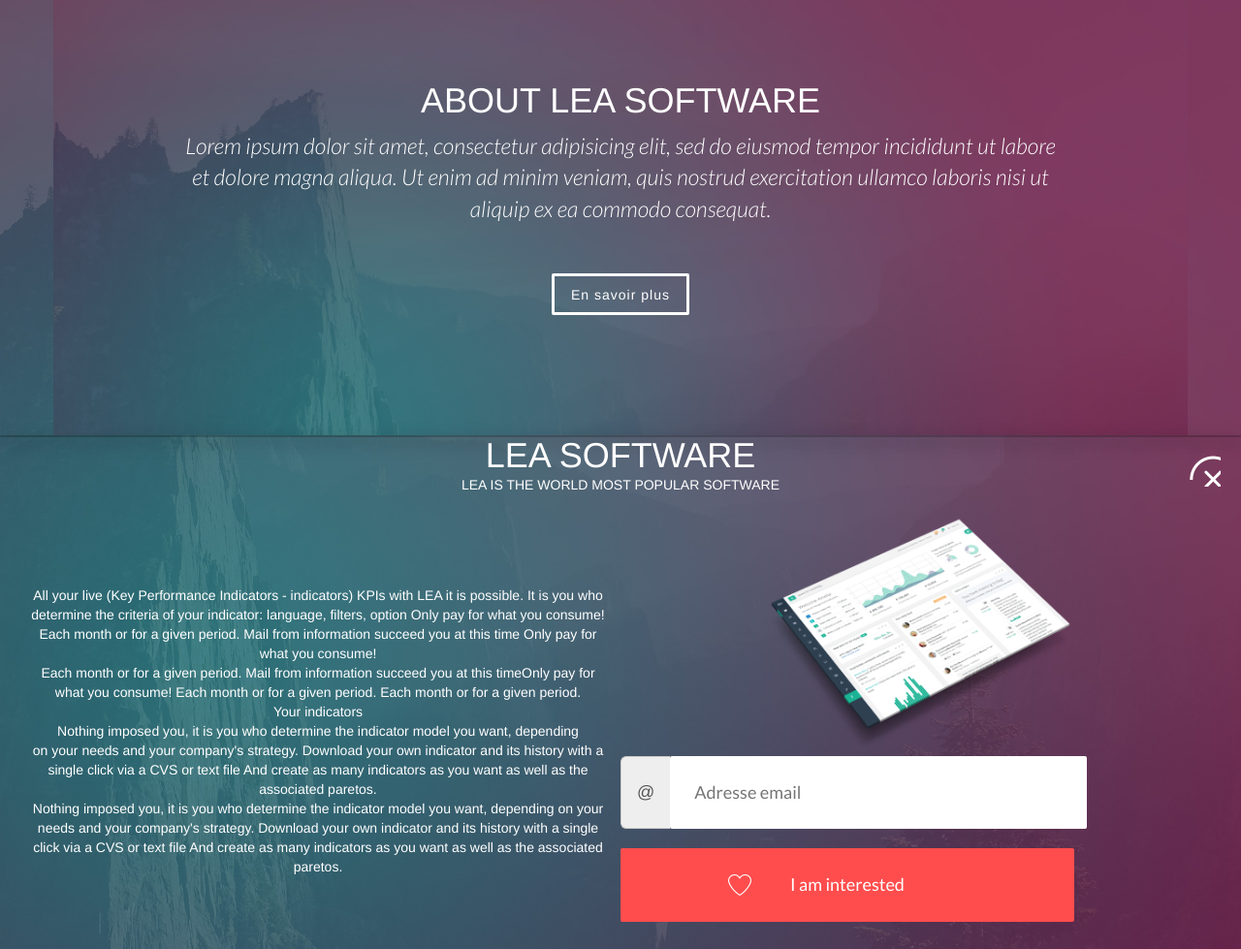
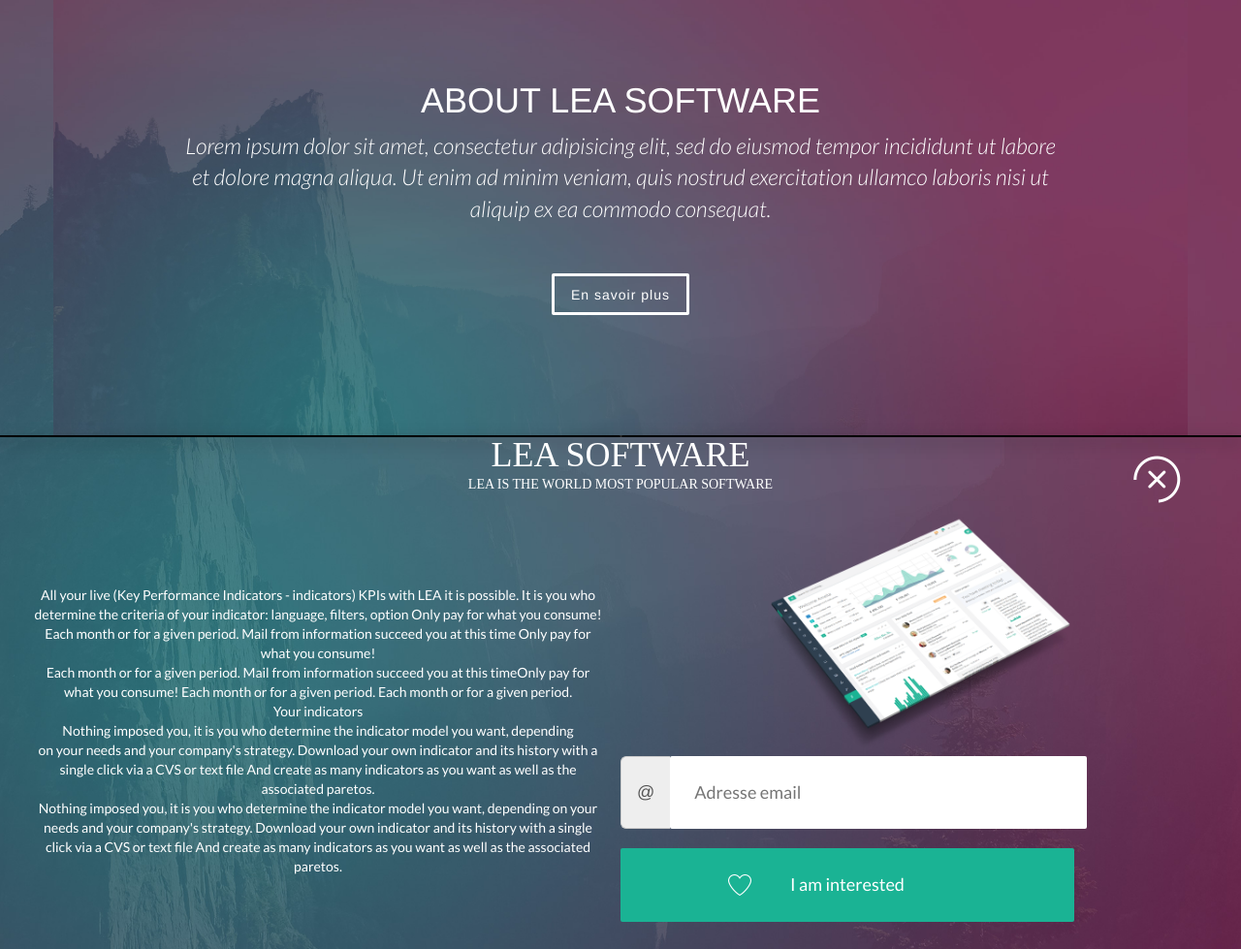
Before and after one commit to Rajekevin/Popup, a PHP site: page / in a window 1280 px wide. Shown: the whole page at 97% size. Run offline with PHP 8.4, Linux system fonts and the light colour scheme; some libraries are stand-ins or nearby versions.

Commit message:
update css file

```diff
--- a/css/style.css
+++ b/css/style.css
@@ -74,6 +74,39 @@ p.intro {
 	color:white;
 }
 
+#animatedModal{
+
+	background: black url(../img/black.jpg) no-repeat center  top;
+ background-attachment: fixed;
+
+
+
+background-size: cover;
+
+
+  -moz-background-size:contain;
+  -webkit-background-size:contain;
+  background-repeat:no-repeat;
+
+
+}
+
+#back
+{
+	background: black url(../img/black.jpg) no-repeat center  top;
+ background-attachment: fixed;
+
+
+
+background-size: cover;
+
+
+  -moz-background-size:contain;
+  -webkit-background-size:contain;
+  background-repeat:no-repeat;
+}
+
+
 
 .container {
 	background: url(../img/blur.jpg) no-repeat center top;
@@ -102,6 +135,8 @@ p.intro {
 .title
 {
 	color:white;
+font-family: 'Vollkorn', serif;
+
 }
 
 .centred
@@ -136,11 +171,12 @@ p.intro {
 }
 /*############### Contenu de la POP PUP ###############*/
 .popup-content {
-	color: white;
+	color:white;
 	position: relative;
 	border-radius: 3px;
 	margin: 0 auto;
 	padding: 6% 10%;
+	font-family: 'Lato', sans-serif;
 }
 
 .popup-content h3 {
@@ -191,8 +227,10 @@ p.intro {
 	top: 0;
     right: 0;
     margin: 20px 20px 0 0;
-    width: 32px;
-    height: 32px;
+    width:90px;
+    height: 90px;
+   /* width: 32px;*/
+    /*height: 32px;*/
     cursor: pointer;
 -webkit-transition: all ease-in-out 0.3s;
 	-o-transition: all ease-in-out 0.3s;
@@ -208,7 +246,7 @@ p.intro {
 /*################## BOUTON I AM INTERESTED #####################*/
 
 .submit {
-	background: #ff4d4d url(../img/heart.png) no-repeat 25% center;
+	background: #1ab394 url(../img/heart.png) no-repeat 25% center;
 	color: white;
 	font-family: 'Lato', sans-serif;
 	font-size: 18px;
@@ -247,6 +285,26 @@ p.intro {
 
 }
 
+@media screen and (min-width: 760px) and (max-width: 980px){
+    #animatedModal{
+      background: black url(../img/black.jpg) no-repeat center  top;
+    }
+}
+
+
+/* Mobile HD */
+@media screen and (min-width: 350px) and (max-width: 760px){
+    #animatedModal{
+        background: black url(../img/black.jpg) no-repeat center  top;
+    }
+}
+
+/* Mobile LD */
+@media screen and (max-width: 350px){
+    #animatedModal{
+        background: black url(../img/black.jpg) no-repeat center  top;
+    }
+}
 @media(max-width: 680px) {
 
 	h1 {
```
